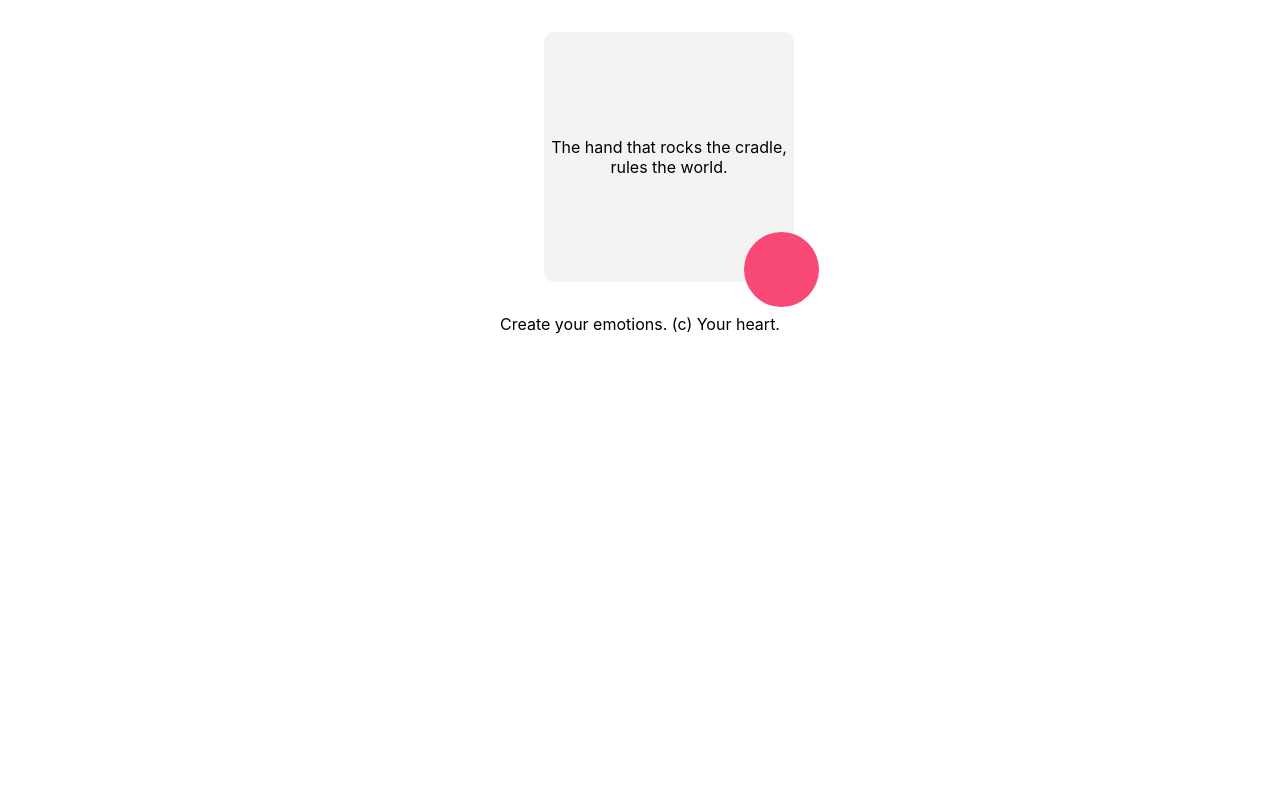
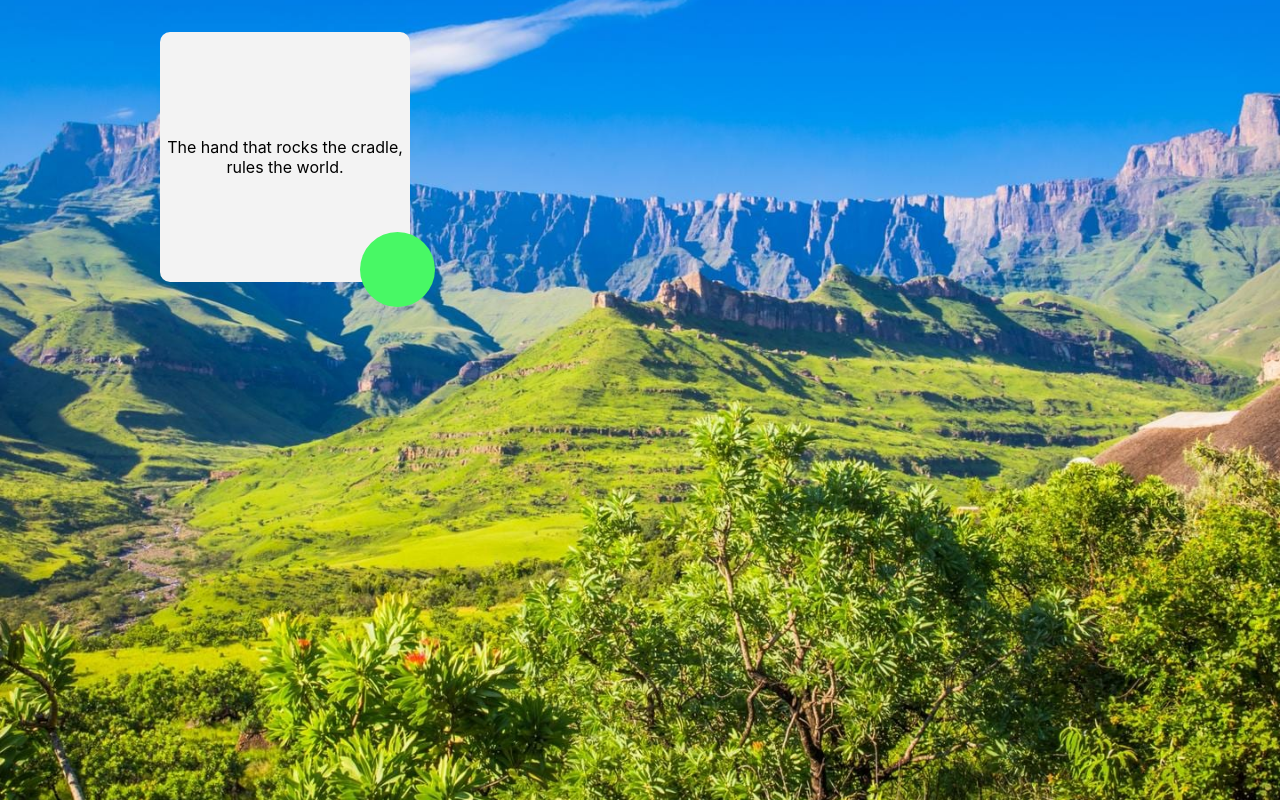
Before and after one commit to lungisanim/lungisani, a React (Create React App) app: page / in a window 1280 px wide. Built offline with nearby package versions, Linux system fonts and the light colour scheme.

Commit message:
Change is a constant

```diff
--- a/src/App.js
+++ b/src/App.js
@@ -4,12 +4,10 @@ import './App.css';
 function App() {
   return (
     <div className="App">
+      <div class="bg"></div>
+      <div class="lightning flashit"></div>
       <div className="card">
         <p>The hand that rocks the cradle, rules the world.</p>
-      </div>
-
-      <div id="footer">
-        Create your emotions. (c) Your heart.
       </div>
     </div>
   );
--- a/src/index.css
+++ b/src/index.css
@@ -13,7 +13,7 @@ code {
 }
 
 .card {
-  bottom: 50%; left: 40%;
+  bottom: 50%; left: 10%;
   width: 250px; height: 250px;
   margin: 2em; display: flex;
   justify-content: center;
@@ -37,7 +37,7 @@ code {
 }
 
 .card::after {
-  background: #f84874;
+  background: #48f865;
   transform-origin: right bottom;
   transform: translate(10%, 10%) scale(0.3);
   border-radius: 50%; transition: all .4s;
@@ -60,3 +60,60 @@ code {
   margin-right: auto;
   bottom: 0%;
 }
+
+.bg{
+  position: fixed;
+  top: 0;
+  left: 0;
+  width: 100%;
+  height: 100%;
+  background: url('/src/images/drankensburg.jpg');
+  background-position: center center;
+  background-origin: content-box;
+  background-size: cover;
+  background-attachment: fixed;
+  z-index: -2;
+}
+
+.lightning{
+  position: fixed;
+  top: 0;
+  left: 0;
+  width: 100%;
+  height: 100%;
+  background: url('/src/images/drankensburg.jpg');
+  background-position: center center;
+  background-origin: content-box;
+  background-size: cover;
+  background-attachment: fixed;
+  -webkit-filter: brightness(3);
+  filter: brightness(3);
+  -o-filter: brightness(3);
+  -moz-filter: brightness(3);
+  z-index: -1;
+}
+
+.flashit{
+-webkit-animation: flash ease-out 7s infinite;
+-moz-animation: flash ease-out 7s infinite;
+animation: flash ease-out 7s infinite;
+animation-delay: 2s;
+}
+
+@-webkit-keyframes flash {
+	from { opacity: 0; }
+  92% { opacity: 0; }
+	93% { opacity: 0.6; }
+  94% { opacity: 0.2; }
+  96% { opacity: 0.9; }
+	to { opacity: 0; }
+}
+
+@keyframes flash {
+	from { opacity: 0; }
+    92% { opacity: 0; }
+	93% { opacity: 0.6; }
+    94% { opacity: 0.2; }
+    96% { opacity: 1; }
+	to { opacity: 0; }
+}
```
Also changed, not shown: src/images/drankensburg.jpg (added).
